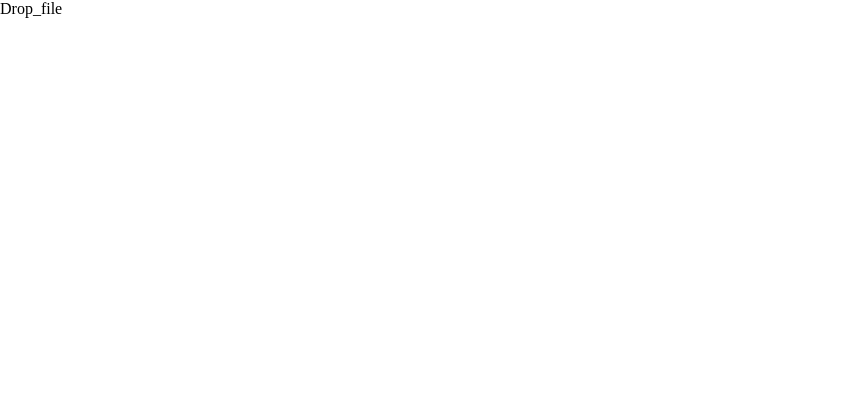
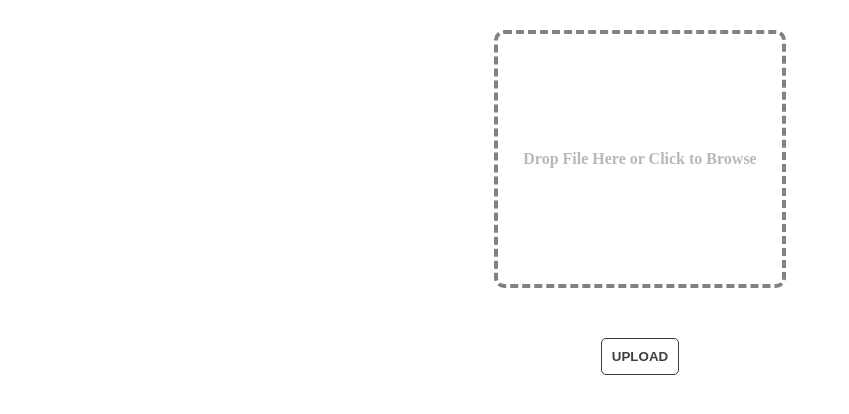
Before and after one commit to owl-birds/csv-reader-tauri, a React (Vite) app: page / in a window 1280 px wide. Shown: the top 414 px of the page, without its empty margins (0-849 px from the left). Built offline with nearby package versions, Linux system fonts and the light colour scheme.

Commit message:
rop file

```diff
--- a/src/App.scss
+++ b/src/App.scss
@@ -7,4 +7,17 @@ html, body, div, main, section, p, h1, h2, h3, h4{
     margin: 0;
 }
 body{
+    .btn_default{
+        font-weight: 700;
+        padding: 10px;
+        color: rgb(62, 62, 63);
+        background-color: #fff;
+        border-radius: 5px;
+        border: 0.5px solid rgb(62, 62, 63);
+        margin: 20px;
+    }
+    .btn_default:hover {
+        background-color: rgb(233, 233, 233);
+        cursor: pointer;
+    }
 }
--- /dev/null
+++ b/src/presentation/shared/upload_drop/Drop_file.module.scss
@@ -0,0 +1,28 @@
+.drop_box{
+    display: grid;
+    justify-items: center;
+    .drop_zone{
+        min-width: 200px;
+        height: 200px;
+        padding: 25px;
+        display: grid;
+        align-items: center;
+        justify-content: center;
+        text-align: center;
+        cursor: pointer;
+        color: #b8b8b8;
+        border: 4px dashed #818181;
+        border-radius: 10px;
+        margin: 30px;
+        font-weight: 701;
+        .drop_input{
+            display: none;
+        }
+    }
+    .drop_zone:hover{
+        background-color: rgb(233, 233, 233);
+    }
+    .file_hover{
+        background-color: rgb(233, 233, 233);
+    }
+}
--- a/src/presentation/shared/upload_drop/Drop_file.tsx
+++ b/src/presentation/shared/upload_drop/Drop_file.tsx
@@ -1,9 +1,79 @@
-import React from 'react'
+import React, { useState, DragEvent, HTMLDivElement, useRef, HTMLInputElement, MouseEvent } from 'react'
+import classes from "./Drop_file.module.scss"
 
 const Drop_file = () => {
-  return (
-    <div>Drop_file</div>
-  )
+    //const [file, set_file] = useState<any | undefined>(); // !!!!!!!!! NOT RECOMMENDED TO USE ANY, BUT IDK
+    const [label, set_label] = useState<string>("Drop File Here or Click to Browse")
+    const input_ref = useRef<null | HTMLInputElement>(null);
+
+    // DROP
+    // PROBLEM !!!
+    const drop_handler = (event: DragEvent<HTMLDivElement>)=> {
+        //console.log(event);
+        event.preventDefault();
+        //console.log(event.dataTransfer.files);
+
+        // change LABEL
+        const dropped_files = event.dataTransfer.files;
+        //set_file(()=>dropped_files);
+        set_label(()=>dropped_files[0].name);
+
+        if (input_ref){
+           input_ref.current.files = dropped_files;
+        }
+
+    }
+    const drop_hover = (event: DragEvent<HTMLDivElement>)=>{
+        //console.log(event);
+        event.preventDefault();
+        const target = event.target as HTMLDivElement;
+        target.classList.add(classes.file_hover);
+    }
+    const drop_leave = (event: DragEvent<HTMLDivElement>)=>{
+        event.preventDefault();
+        const target = event.target as HTMLDivElement;
+        target.classList.toggle(classes.file_hover);
+    }
+
+    // CLICK
+    const click_upload = (_event: MouseEvent<HTMLDivElement>) => {
+        //console.log(input_ref);
+        const input = input_ref.current as HTMLInputElement;
+        //console.log(input);
+        input.click();
+    }
+
+    // CHANGE
+    const input_change = ()=>{
+        if (input_ref){
+            const input = input_ref.current as HTMLInputElement;
+            set_label(()=>input.files[0].name);
+        }
+    }
+    return (
+        <div className={classes.drop_box}>
+            <div
+                className={classes.drop_zone}
+                onDrop={drop_handler}
+                onDragOver={drop_hover}
+                onDragLeave={drop_leave}
+                onClick={click_upload}
+            >
+                <span id="drop-upload">{label}</span>
+                <input
+                    className={classes.drop_input}
+                    type="file"
+                    name="uploaded-file"
+                    id="uploaded-file"
+                    ref={input_ref}
+                    onChange={input_change}
+                />
+            </div>
+            <button className={"btn_default"}>
+                UPLOAD
+            </button>
+        </div>
+    )
 }
 
 export default Drop_file
```
